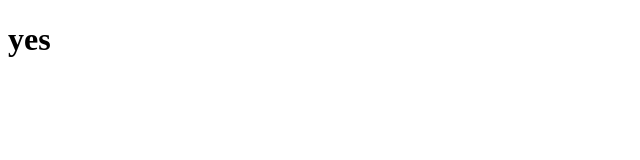
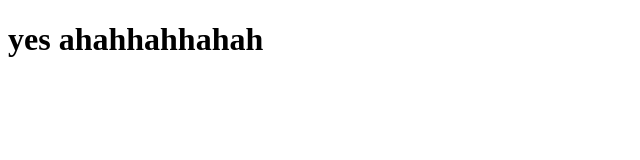
Before and after one commit to henryxu1997/Coursera-Test, a plain HTML site: page site/index.html in a window 1280 px wide. Shown: the whole page, without its empty margins (0-640 px from the left). Drawn offline with Linux system fonts and the light colour scheme.

Commit message:
Small addition to our page content

```diff
--- a/site/index.html
+++ b/site/index.html
@@ -4,6 +4,6 @@
 	<title>Hi boy</title>
 </head>
 <body>
-<h1>yes</h1>
+<h1>yes ahahhahhahah</h1>
 </body>
 </html>
```
